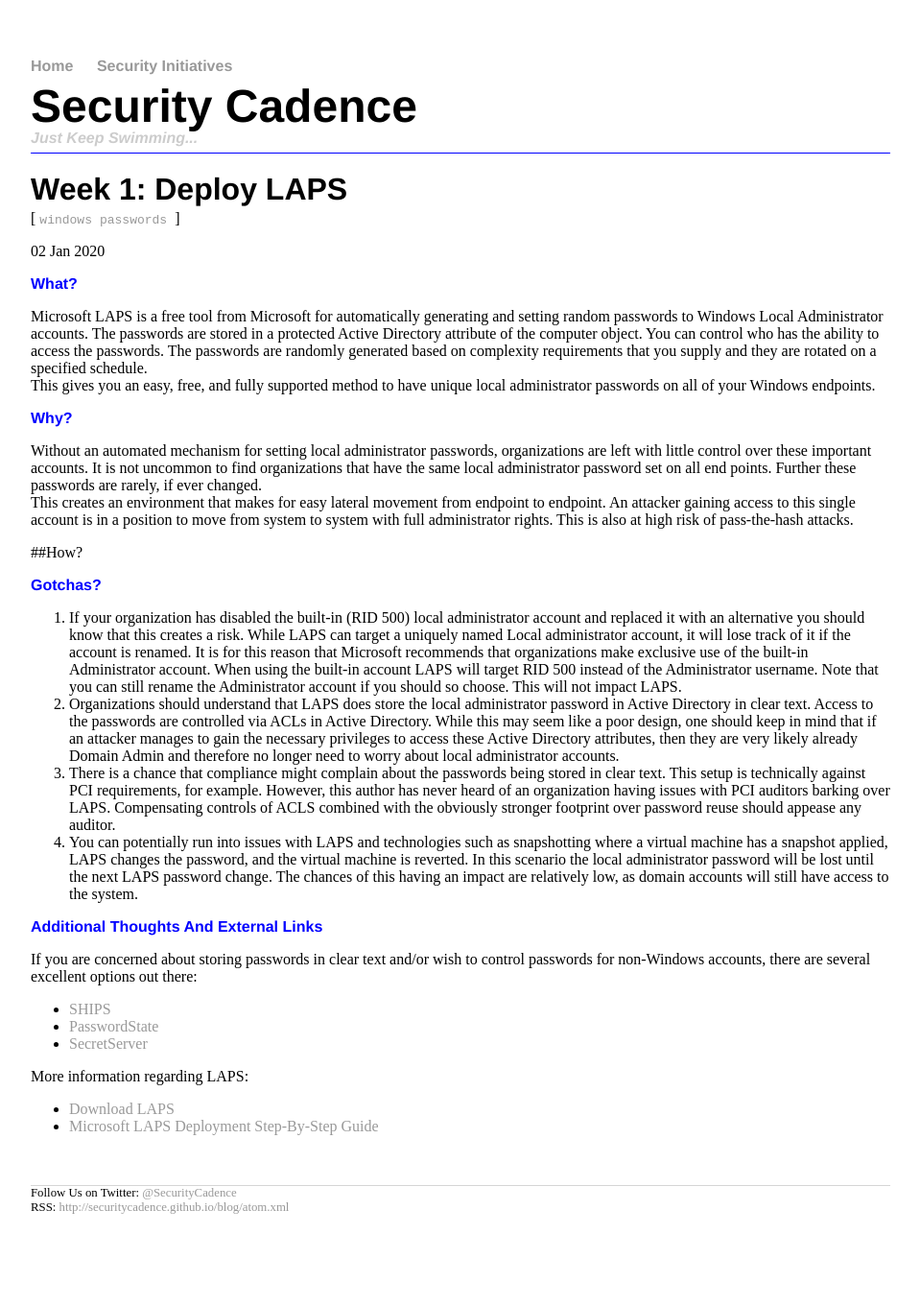
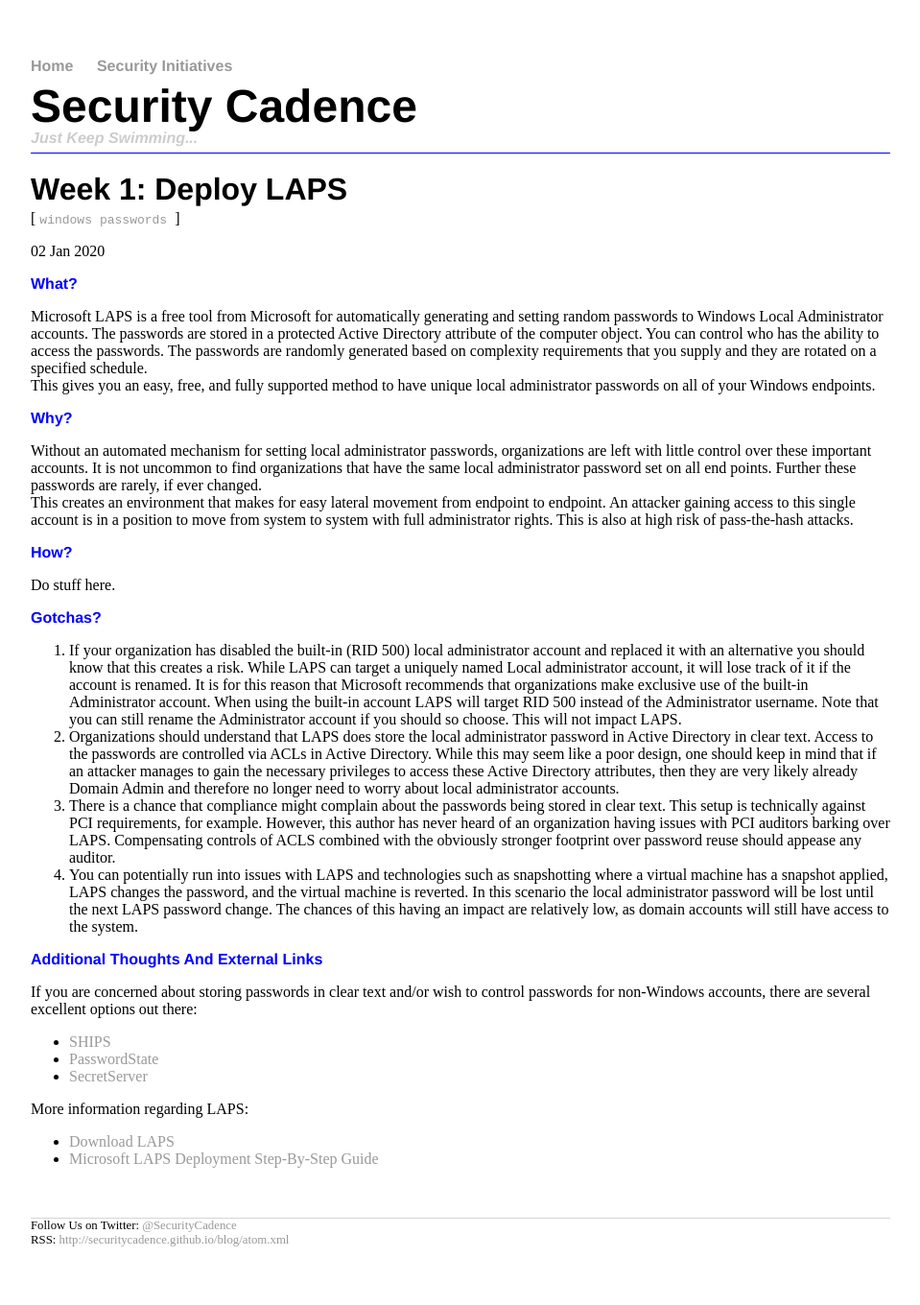
Before and after one commit to securitycadence/securitycadence.github.io, a Jekyll site: the page built from _posts/2020-01-02-Week-1-Deploy-LAPS.md, in a window 1280 px wide. Shown: the whole page at 96% size, without its empty margins (160-1119 px from the left). Built offline with Jekyll 4.4.1, drawn with Linux system fonts in a browser that asks for light colours; before the commit the page ends 1326 px from its top, so only the background shows below that.

Commit message:
Update 2020-01-02-Week-1-Deploy-LAPS.md

```diff
--- a/_posts/2020-01-02-Week-1-Deploy-LAPS.md
+++ b/_posts/2020-01-02-Week-1-Deploy-LAPS.md
@@ -22,7 +22,9 @@
 gaining access to this single account is in a position to move from system to system with full administrator
 rights. This is also at high risk of pass-the-hash attacks.
 
-##How?
+## How?
+
+Do stuff here.
 
 ## Gotchas?
 
```
